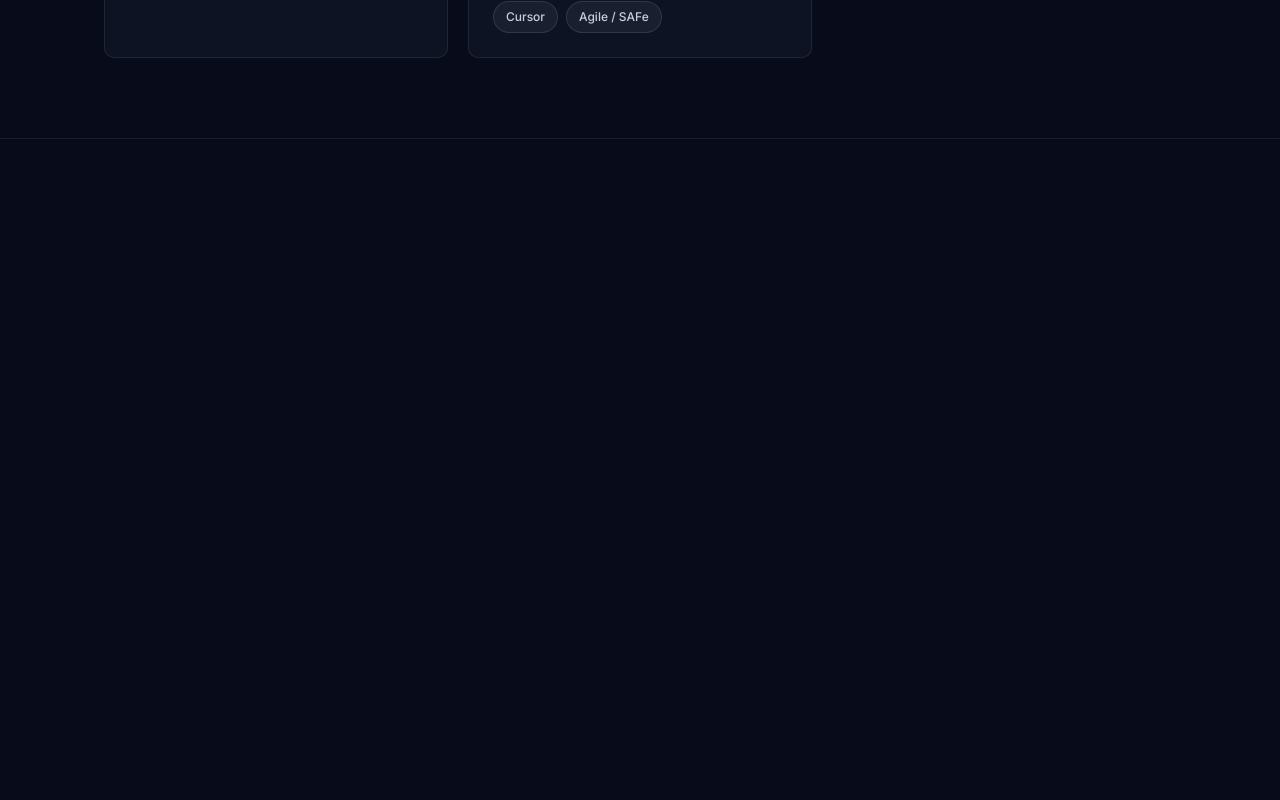
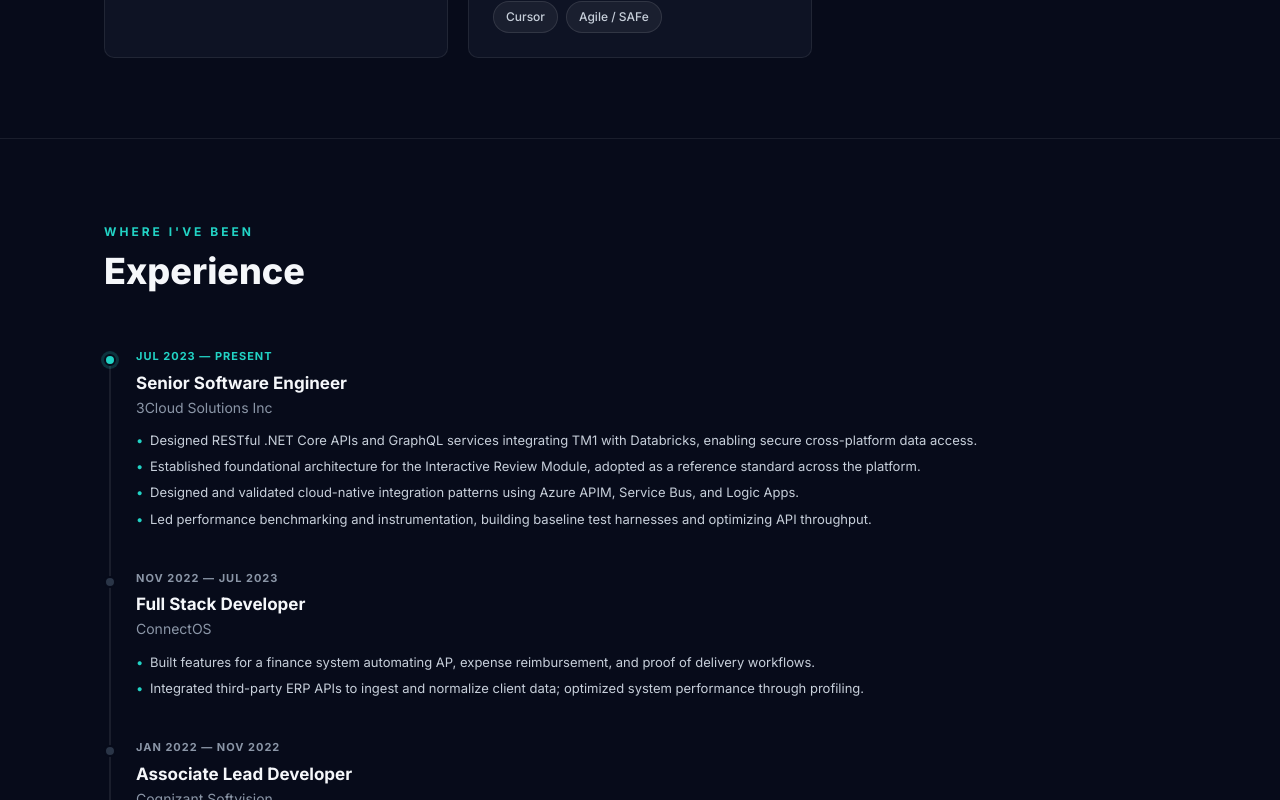
Before and after one commit to davedecena01/PortfolioWeb, an Angular app: page / in a window 1280 px wide. Shown: the part 1880-2680 px from the top of the page. Before the commit the page ends 2019 px from the top, so only its background shows below. Built offline with nearby package versions, Linux system fonts and the light colour scheme.

Commit message:
feat: add ExperienceComponent with vertical timeline

```diff
--- /dev/null
+++ b/src/app/features/experience/experience.component.html
@@ -0,0 +1,24 @@
+<app-section-wrapper sectionId="experience">
+  <span class="section-label">Where I've Been</span>
+  <h2 class="section-title">Experience</h2>
+
+  <div class="timeline">
+    @for (item of items; track item.company + item.start) {
+      <div class="timeline-item" [class.current]="item.isCurrent">
+        <div class="timeline-dot"></div>
+        <div class="timeline-content">
+          <div class="timeline-meta">{{ item.start }} — {{ item.end ?? 'Present' }}</div>
+          <div class="timeline-role">{{ item.title }}</div>
+          <div class="timeline-company">{{ item.company }}</div>
+          @if (item.bullets && item.bullets.length > 0) {
+            <ul class="timeline-bullets">
+              @for (bullet of item.bullets; track bullet) {
+                <li>{{ bullet }}</li>
+              }
+            </ul>
+          }
+        </div>
+      </div>
+    }
+  </div>
+</app-section-wrapper>
--- /dev/null
+++ b/src/app/features/experience/experience.component.scss
@@ -0,0 +1,80 @@
+@use '../../../styles/variables' as *;
+
+.timeline {
+  position: relative;
+  padding-left: 32px;
+
+  &::before {
+    content: '';
+    position: absolute;
+    left: 5px;
+    top: 8px;
+    bottom: 0;
+    width: 2px;
+    background: $border;
+  }
+}
+
+.timeline-item {
+  position: relative;
+  margin-bottom: 40px;
+
+  &:last-child { margin-bottom: 0; }
+}
+
+.timeline-dot {
+  position: absolute;
+  left: -32px;
+  top: 6px;
+  width: 12px;
+  height: 12px;
+  border-radius: 50%;
+  background: #2A3547;
+  border: 2px solid $bg;
+
+  .current & {
+    background: $accent;
+    box-shadow: 0 0 0 3px rgba(34, 211, 197, 0.2);
+  }
+}
+
+.timeline-meta {
+  font-size: 11px;
+  font-weight: 700;
+  letter-spacing: 1px;
+  text-transform: uppercase;
+  color: $muted;
+  margin-bottom: 4px;
+
+  .current & { color: $accent; }
+}
+
+.timeline-role {
+  font-size: 17px;
+  font-weight: 700;
+  color: $heading;
+}
+
+.timeline-company {
+  font-size: 14px;
+  color: $muted;
+  margin-bottom: 10px;
+}
+
+.timeline-bullets {
+  li {
+    font-size: 13px;
+    color: $body;
+    line-height: 1.7;
+    padding-left: 14px;
+    position: relative;
+    margin-bottom: 4px;
+
+    &::before {
+      content: '•';
+      position: absolute;
+      left: 0;
+      color: $accent;
+    }
+  }
+}
--- /dev/null
+++ b/src/app/features/experience/experience.component.ts
@@ -0,0 +1,15 @@
+import { Component } from '@angular/core';
+import { SectionWrapperComponent } from '../../shared/ui/section-wrapper/section-wrapper.component';
+import { EXPERIENCE_ITEMS } from '../../core/constants/experience.constants';
+import { ExperienceItem } from '../../core/models/models';
+
+@Component({
+  selector: 'app-experience',
+  standalone: true,
+  imports: [SectionWrapperComponent],
+  templateUrl: './experience.component.html',
+  styleUrls: ['./experience.component.scss'],
+})
+export class ExperienceComponent {
+  readonly items: ExperienceItem[] = EXPERIENCE_ITEMS;
+}
--- a/src/app/layout/shell/shell.component.html
+++ b/src/app/layout/shell/shell.component.html
@@ -3,4 +3,5 @@
   <app-home></app-home>
   <app-about></app-about>
   <app-skills></app-skills>
+  <app-experience></app-experience>
 </main>
--- a/src/app/layout/shell/shell.component.ts
+++ b/src/app/layout/shell/shell.component.ts
@@ -3,13 +3,14 @@ import { HeaderComponent } from '../header/header.component';
 import { HomeComponent } from '../../features/home/home.component';
 import { AboutComponent } from '../../features/about/about.component';
 import { SkillsComponent } from '../../features/skills/skills.component';
+import { ExperienceComponent } from '../../features/experience/experience.component';
 import { ScrollSpyService } from '../../shared/ui/scroll-spy/scroll-spy.service';
 import { NAV_ITEMS } from '../../core/constants/nav.constants';
 
 @Component({
   selector: 'app-shell',
   standalone: true,
-  imports: [HeaderComponent, HomeComponent, AboutComponent, SkillsComponent],
+  imports: [HeaderComponent, HomeComponent, AboutComponent, SkillsComponent, ExperienceComponent],
   templateUrl: './shell.component.html',
   styleUrls: ['./shell.component.scss'],
 })
```
Also changed, not shown: 1 other file (tests, documents, lock files or other folders).
